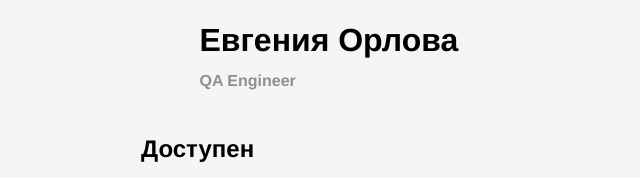
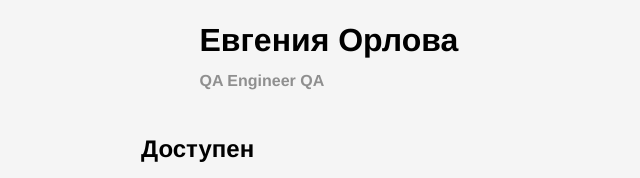
Before and after one commit to evgeniaorlova/evgeniaorlova.github.io, a plain HTML site: page index.html in a window 1280 px wide. Shown: the part 336-514 px from the top of the page, 299-939 px from the left. Drawn offline with Linux system fonts and the light colour scheme.

Commit message:
добваила QA в подпись

```diff
--- a/index.html
+++ b/index.html
@@ -13,7 +13,7 @@
     <header class="header">
       <img src="картинка1.jpg" alt="avatar" class="header__avatar" />
       <h1 class="header__title">Евгения Орлова</h1>
-      <h3 class="header__subtitle">QA Engineer</h3>
+      <h3 class="header__subtitle">QA Engineer QA</h3>
     </header>
     <main>
       <section class="links">
```
